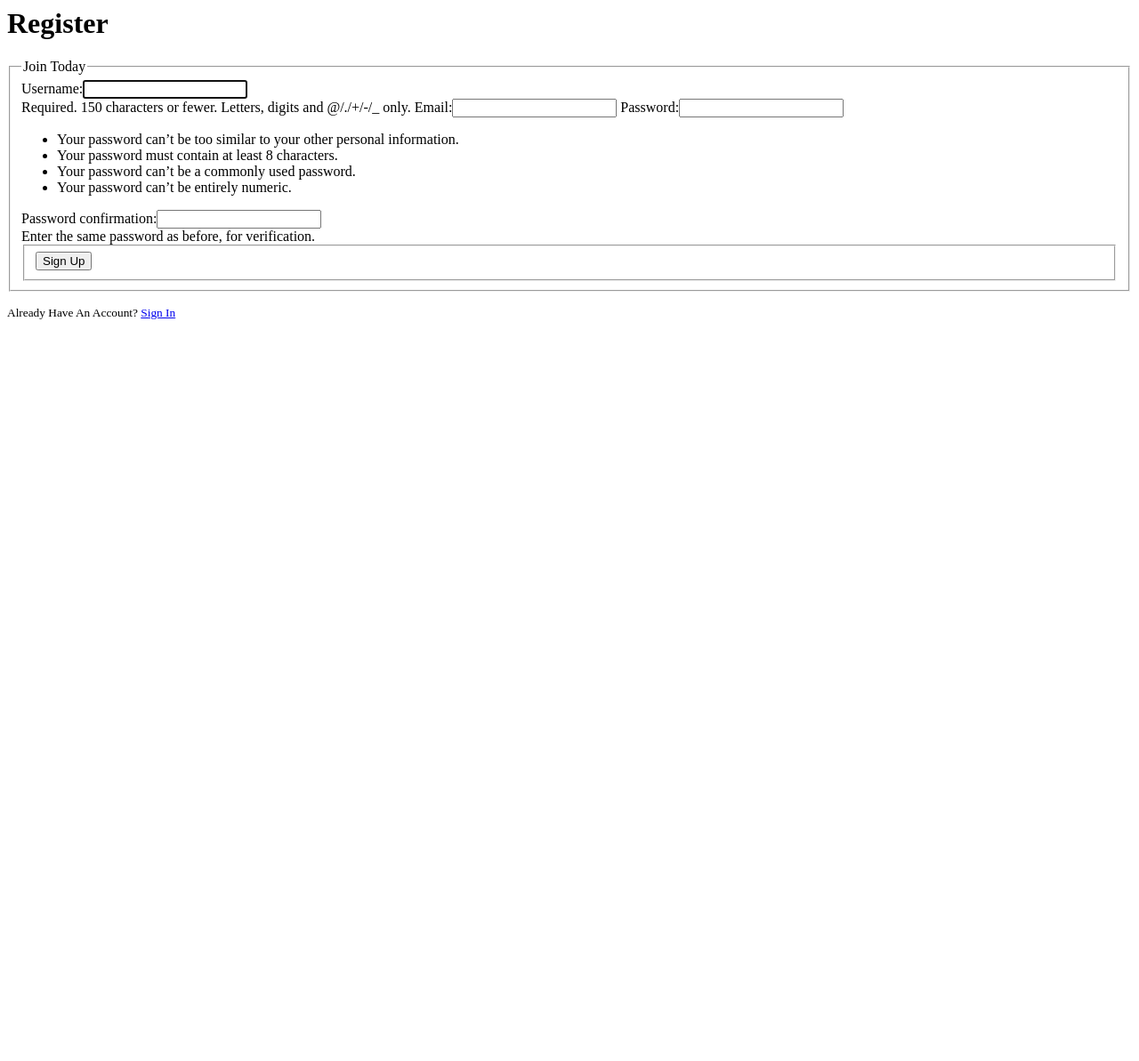
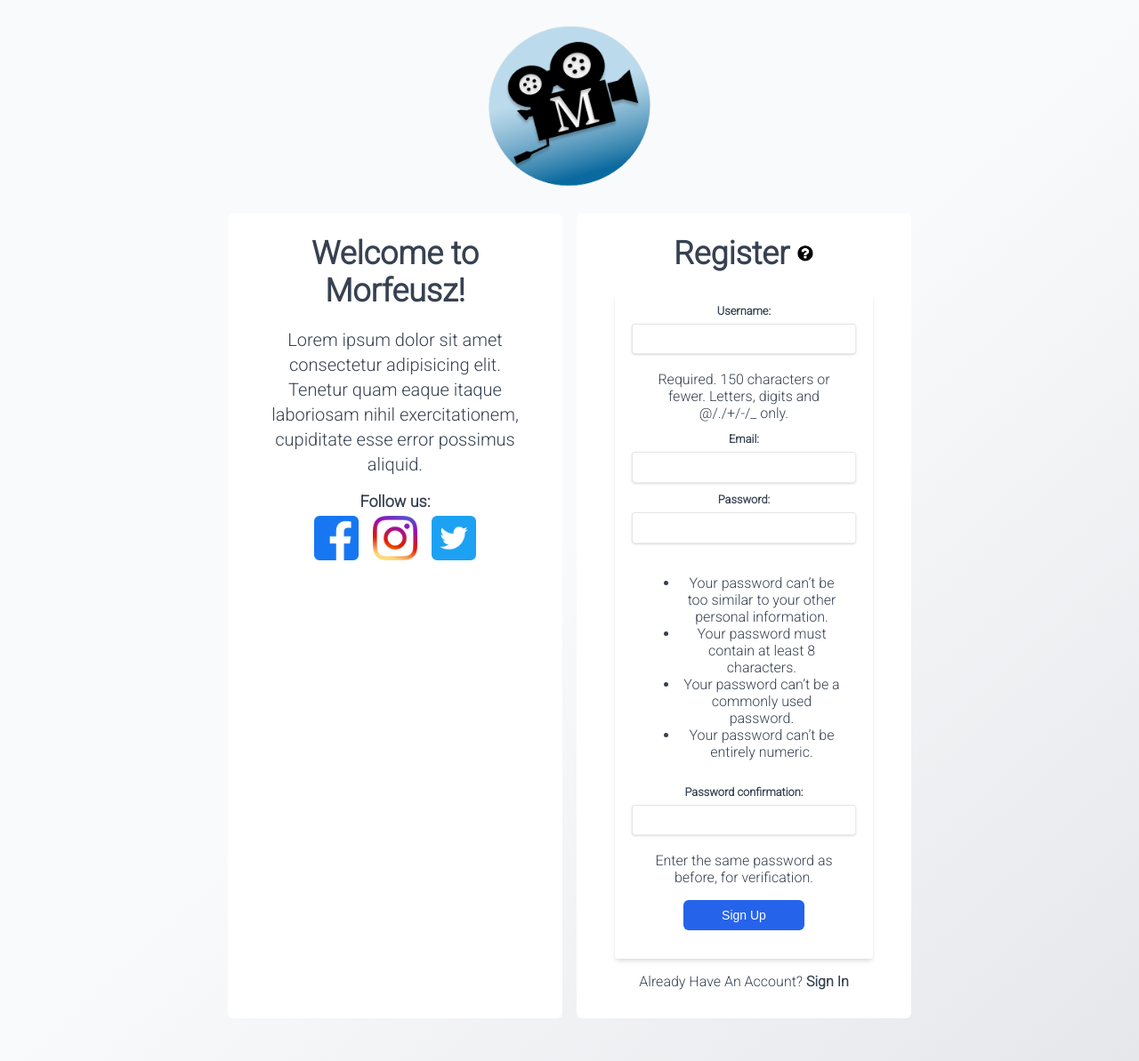
Before and after one commit to M-O-R-F-E-U-S-Z/MORFEUSZ, a Django app: page /users/register/ in a window 1280 px wide. Shown: the whole page at 89% size. Before the commit the page ends 359 px from the top, so only its background shows below. Run offline with Django 3.2, Linux system fonts and the light colour scheme.

Commit message:
Add files via upload
updated forms for login&register

```diff
--- a/users/templates/users/register.html
+++ b/users/templates/users/register.html
@@ -1,23 +1,108 @@
-{% block content %}
-    <h1>Register</h1>
-<div class="content-section">
-    <form method="POST">
-        {% csrf_token %}
-        <fieldset class="form-group">
-            <legend class="border-bottom mb-4">Join Today</legend>
-            {{ form }}
-        <fieldset>
-        <div class="form-group">
-            <button class="btn btn-outline-info" type="submit">Sign Up</button>
+{% block content %} {% load static %}
+<!DOCTYPE html>
+<html lang="en" dir="ltr">
+  <head>
+    <meta charset="utf-8" />
+    <meta name="viewport" content="width=device-width, initial-scale=1.0" />
+    <title>Morfeusz</title>
+    <link rel="preconnect" href="https://fonts.gstatic.com" />
+    <link
+      href="https://fonts.googleapis.com/css2?family=Roboto:wght@300&display=swap"
+      rel="stylesheet"
+    />
+    <link rel="stylesheet" href="{% static 'css/register.css' %}" />
+  </head>
+  <body>
+    <div class="container">
+      <div class="image-div-morf">
+        <a href="{% url 'morfeusz_app-home' %}"
+          ><img src="{% static 'images/morf_logo.png' %}" alt="morfeusz_logo"
+        /></a>
+      </div>
+      <div class="wrapper">
+        <div class="side">
+          <h1 id="title">
+            Welcome to <br />
+            Morfeusz!
+          </h1>
+          <p class="text-home" id="lorem">
+            Lorem ipsum dolor sit amet consectetur adipisicing elit. Tenetur
+            quam eaque itaque laboriosam nihil exercitationem, cupiditate esse
+            error possimus aliquid.
+          </p>
+          <div class="socialmedia">
+            <p class="social-p"><b>Follow us:</b></p>
+            <div class="images-container">
+              <a
+                rel="noreferrer"
+                href="https://www.facebook.com/"
+                target="_blank"
+              >
+                <div class="image-div-social">
+                  <img
+                    src="{% static 'images/fb_icon.png' %}"
+                    alt="facebook-logo"
+                  />
+                </div>
+              </a>
+              <a
+                rel="noreferrer"
+                href="https://www.instagram.com/"
+                target="_blank"
+              >
+                <div class="image-div-social">
+                  <img
+                    src="{% static 'images/insta_icon.png' %}"
+                    alt="instagram-logo"
+                  />
+                </div>
+              </a>
+              <a
+                rel="noreferrer"
+                href="https://www.twitter.com/"
+                target="_blank"
+              >
+                <div class="image-div-social">
+                  <img
+                    src="{% static 'images/twitter_icon.png' %}"
+                    alt="twitter-logo"
+                  />
+                </div>
+              </a>
+            </div>
+          </div>
         </div>
-        </fieldset>
-        </fieldset>
-    </form>
-    <div class="border-top pt-3">
-        <small class="text-muted">
-            Already Have An Account? <a class="ml-2" href="{% url 'users:login' %}">Sign In</a>
-        </small>
+        <div class="side" id="rightside">
+          <div class="header-for-side">
+            <h1>Register</h1>
+            <div class="tooltip">
+              <div class="image-div-question">
+                <img
+                  src="{% static 'images/questionmark.png' %}"
+                  alt="question-mark"
+                />
+              </div>
+              <span class="tooltiptext"
+                >Password must contain at least 8 characters.</span
+              >
+            </div>
+          </div>
+          <form method="POST" class="form-cls">
+            {% csrf_token %} {{ form }}
+            <div class="btn-div">
+              <button class="signup-btn" type="submit">Sign Up</button>
+            </div>
+          </form>
+          <div class="">
+            Already Have An Account?
+            <a class="" href="{% url 'users:login' %}">Sign In</a>
+          </div>
+          <div class="footer"></div>
+        </div>
+
+        <footer class="footer"></footer>
+      </div>
     </div>
-
-</div>
-{% endblock content %}
+  </body>
+  {% endblock content %}
+</html>
```
Also changed, not shown: users/templates/users/login.html (+92 -16 lines).
